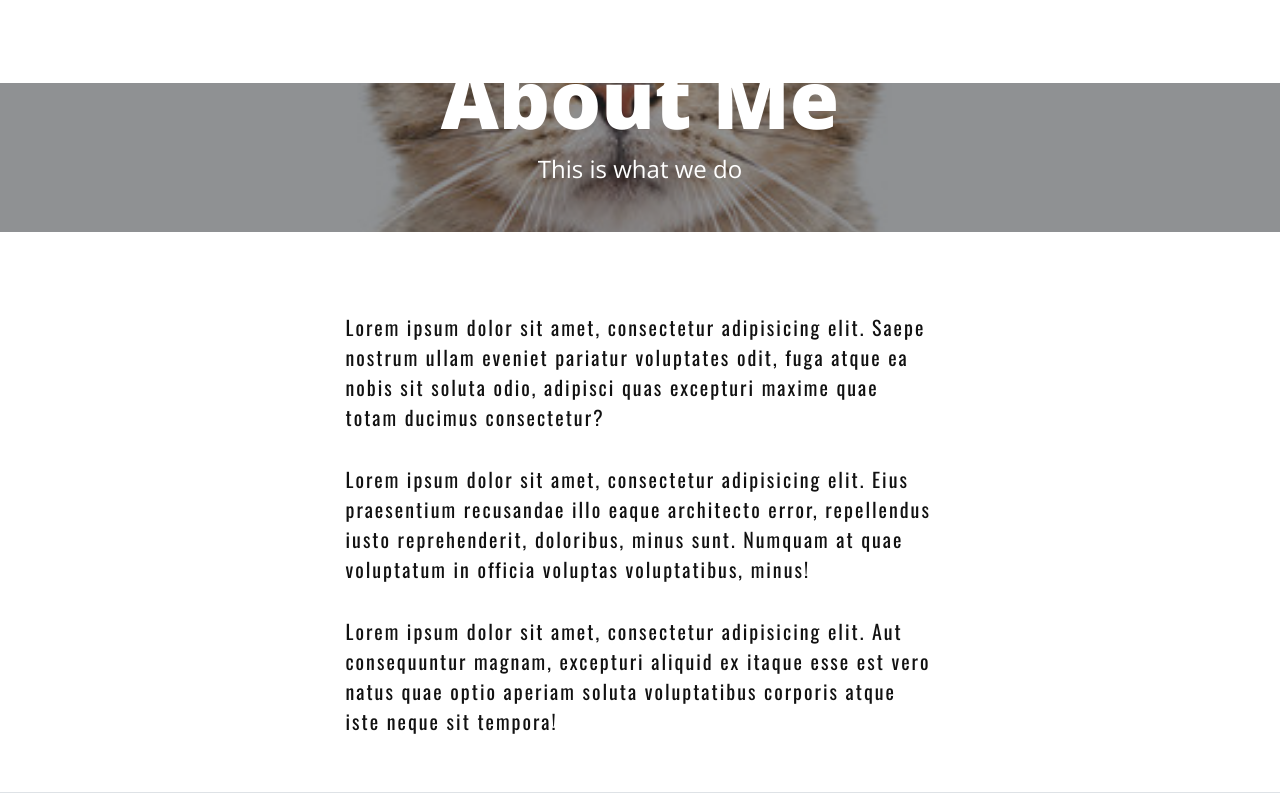
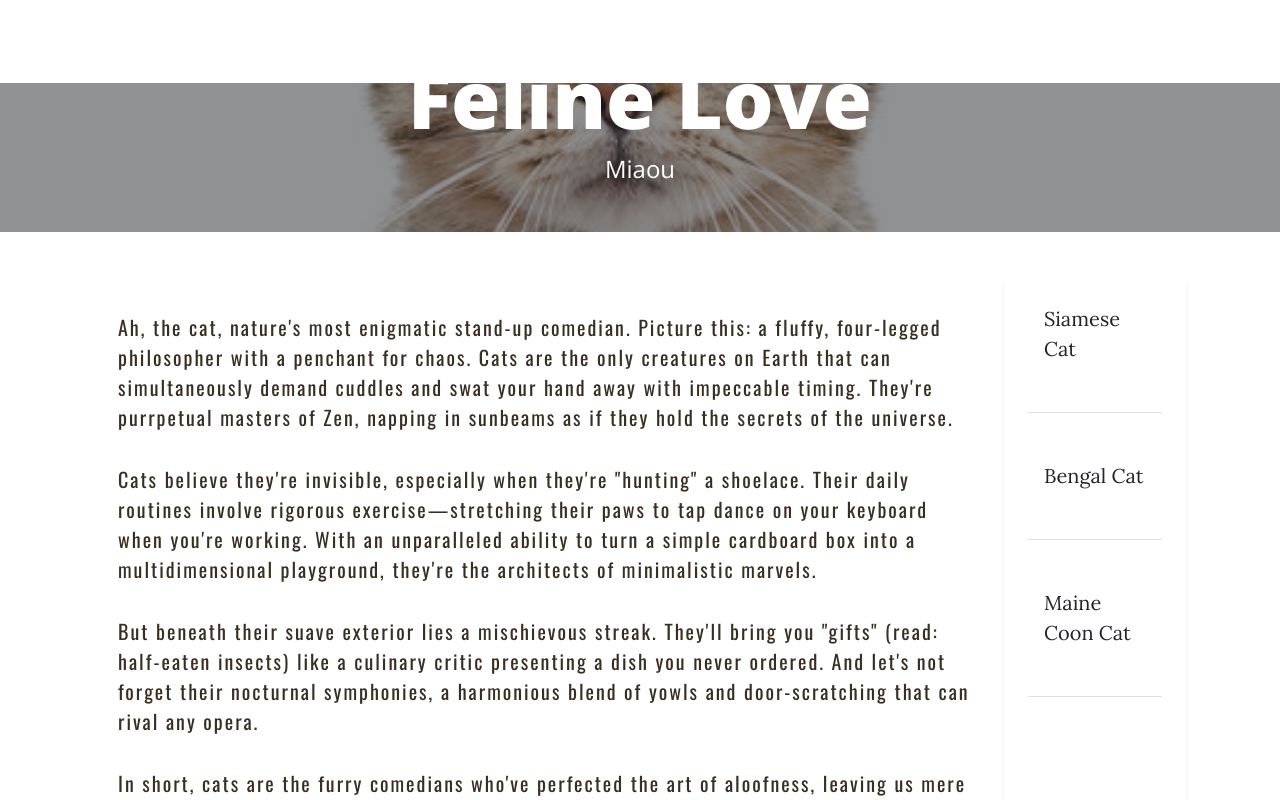
Before and after one commit to luchaoo7/myblogs, a React (Vite) app: page /cat in a window 1280 px wide. Shown: the top 800 px of the page. Built offline with nearby package versions, Linux system fonts and the light colour scheme.

Commit message:
Update and add Jenkinsfile

```diff
--- a/src/App.css
+++ b/src/App.css
@@ -1,5 +1,5 @@
 p {
     font-family: 'Oswald', sans-serif;
-    color: #111;
+    color: #3A2E20;
     letter-spacing: 2px;
   }
--- a/src/App.tsx
+++ b/src/App.tsx
@@ -25,10 +25,14 @@ function App() {
           <Routes>
             <Route path="/" element={<PythonBlog component={NBABlog} name="test" />} />
             <Route path="/cat" element={<Cat />} />
+
             <Route path="/python" element={<PythonBlog component={NBABlog} name="test" />} />
             <Route path="/python/variables-datatypes" element={<PythonVariablesDataBlog />} />
+
             <Route path="/movies" element={<MoviesToWatch />} />
+
             <Route path="/nba" element={<NBABlog />} />
+
             <Route path="/about" element={<About />} />
             <Route path="/contact" element={<ContactMe />} />
           </Routes>
--- a/src/components/articles/Cats.tsx
+++ b/src/components/articles/Cats.tsx
@@ -1,5 +1,7 @@
 import React from 'react'
+import { Link } from 'react-router-dom';
 import Header from '../Header';
+import Divider from '../utils/Divider';
 import { cat1 } from '../utils/ImageImporter';
 import SearchEngineOptimize from '../utils/SearchEngineOptimize';
 
@@ -12,12 +14,12 @@ const Cat = ({ }: CatProps): JSX.Element => {
     return (
         <>
             <Header
-                heading="About Me"
-                subHeading="This is what we do"
+                heading="Feline Love"
+                subHeading="Miaou"
                 backgroundImage={cat1}
             />
             <SearchEngineOptimize
-                title="About"
+                title="Cat"
                 description="A place to know a little bit about everything"
                 name="All-About-It"
                 type="article"
@@ -26,11 +28,23 @@ const Cat = ({ }: CatProps): JSX.Element => {
             <main className="mb-4">
                 <div className="container px-4 px-lg-5">
                     <div className="row gx-4 gx-lg-5 justify-content-center">
-                        <div className="col-md-10 col-lg-8 col-xl-7">
-                            <p>Lorem ipsum dolor sit amet, consectetur adipisicing elit. Saepe nostrum ullam eveniet pariatur voluptates odit, fuga atque ea nobis sit soluta odio, adipisci quas excepturi maxime quae totam ducimus consectetur?</p>
-                            <p>Lorem ipsum dolor sit amet, consectetur adipisicing elit. Eius praesentium recusandae illo eaque architecto error, repellendus iusto reprehenderit, doloribus, minus sunt. Numquam at quae voluptatum in officia voluptas voluptatibus, minus!</p>
-                            <p>Lorem ipsum dolor sit amet, consectetur adipisicing elit. Aut consequuntur magnam, excepturi aliquid ex itaque esse est vero natus quae optio aperiam soluta voluptatibus corporis atque iste neque sit tempora!</p>
+                        <div className="col-md-11 col-lg-9 col-xl-10">
+                            <p>Ah, the cat, nature's most enigmatic stand-up comedian. Picture this: a fluffy, four-legged philosopher with a penchant for chaos. Cats are the only creatures on Earth that can simultaneously demand cuddles and swat your hand away with impeccable timing. They're purrpetual masters of Zen, napping in sunbeams as if they hold the secrets of the universe.</p>
+                            <p>Cats believe they're invisible, especially when they're "hunting" a shoelace. Their daily routines involve rigorous exercise—stretching their paws to tap dance on your keyboard when you're working. With an unparalleled ability to turn a simple cardboard box into a multidimensional playground, they're the architects of minimalistic marvels.</p>
+                            <p>But beneath their suave exterior lies a mischievous streak. They'll bring you "gifts" (read: half-eaten insects) like a culinary critic presenting a dish you never ordered. And let's not forget their nocturnal symphonies, a harmonious blend of yowls and door-scratching that can rival any opera.</p>
+                            <p>In short, cats are the furry comedians who've perfected the art of aloofness, leaving us mere humans forever entranced by their charming antics and questionable life choices.</p>
                         </div>
+
+                        <div className="col-md-1 col-lg-3 col-xl-2 shadow-sm">
+                            <Link  className="nav-link px-lg-3 py-3 py-lg-4" to="/">Siamese Cat</Link>
+                            <Divider />
+                            <Link  className="nav-link px-lg-3 py-3 py-lg-4" to="/">Bengal Cat</Link>
+                            <Divider />
+                            <Link  className="nav-link px-lg-3 py-3 py-lg-4" to="/">Maine Coon Cat</Link>
+                            <Divider />
+                        </div>
+
+
                     </div>
                 </div>
             </main>
--- a/src/components/articles/MoviesToWatch.tsx
+++ b/src/components/articles/MoviesToWatch.tsx
@@ -49,7 +49,7 @@ const MoviesToWatch = ({ }: MoviesToWatchProps): JSX.Element => {
             <article className="mb-4">
                 <div className="container px-4 px-lg-5">
                     <div className="row gx-4 gx-lg-5 justify-content-center">
-                        <div className="col-md-10 col-lg-8 col-xl-7">
+                        <div className="col-md-10 col-lg-8 col-xl-7 shadow">
                             <SectionHeading heading="What to Watch"/>
                             <p>
                                 Feeling the boredom blues and not sure what to watch? Our 'What to Watch?' guide is here to rescue you!
--- a/src/components/articles/NBABlog.tsx
+++ b/src/components/articles/NBABlog.tsx
@@ -37,7 +37,7 @@ const NBABlog = ({ }: NBABlogProps): JSX.Element => {
                     <div className="row gx-4 gx-lg-5 justify-content-center">
                         <div className="col-md-10 col-lg-8 col-xl-7">
                             <SectionHeading heading="The NBA League Structure"/>
-                            <p>
+                            <p style={{fontFamily: "Oswald", fontStyle: "normal"}}>
                                 The National Basketball Association (NBA) is not just one of the premier professional basketball leagues in the world,
                                 but it's also a powerhouse when it comes to global sports branding, media reach, and player recognition.
                                 From its inception in 1946, the NBA has grown exponentially both in terms of teams and its organizational structure.
@@ -157,6 +157,10 @@ const NBABlog = ({ }: NBABlogProps): JSX.Element => {
 
 
                         </div>
+
+                        <div className="col-md-2 col-lg-1 col-xl-2 shadow-sm">
+                        </div>
+
                     </div>
                 </div>
             </article>
--- a/src/components/articles/PythonVariablesAndData.tsx
+++ b/src/components/articles/PythonVariablesAndData.tsx
@@ -10,6 +10,7 @@ import Divider from '../utils/Divider';
 import SmallerHeading from '../utils/SmallerHeading';
 // import Divider from '../utils/Divider';
 import '../../Python.css'
+import { Link } from 'react-router-dom';
 
 interface PythonBlogProps {
     // Add any props you might need
@@ -60,7 +61,7 @@ const PythonVariablesDataBlog = ({ }: PythonBlogProps): JSX.Element => {
             <article className="mb-4">
                 <div className="container px-4 px-lg-5">
                     <div className="row gx-4 gx-lg-5 justify-content-center">
-                        <div className="col-md-10 col-lg-8 col-xl-7">
+                        <div className="col-md-11 col-lg-9 col-xl-9">
 
                             <SectionHeading style={headingStyle} heading="Python Variables and Data Types: Building Blocks of Code" />
 
@@ -129,6 +130,18 @@ const PythonVariablesDataBlog = ({ }: PythonBlogProps): JSX.Element => {
                             <p>Happy coding! 🐍🔧</p>
 
                         </div>
+
+                        <div style={{maxHeight: "600px"}} className="col-md-1 col-lg-3 col-xl-3 overflow-auto shadow-sm">
+                            <Link  className="nav-link px-lg-3 py-3 py-lg-4" to="/">Home</Link>
+                            <Divider />
+                            <Link  className="nav-link px-lg-3 py-3 py-lg-4" to="/python/variables-datatypes">Python Types</Link>
+                            <Divider />
+                            <Link  className="nav-link px-lg-3 py-3 py-lg-4" to="/python/variables-datatypes">Python Types</Link>
+                            <Divider />
+                            <Link  className="nav-link px-lg-3 py-3 py-lg-4" to="/python/variables-datatypes">Python Types</Link>
+
+                        </div>
+
                     </div>
                 </div>
             </article>
```
Also changed, not shown: src/components/articles/PythonBlog.tsx (+16 -7 lines), 1 other file (tests, documents, lock files or other folders).
